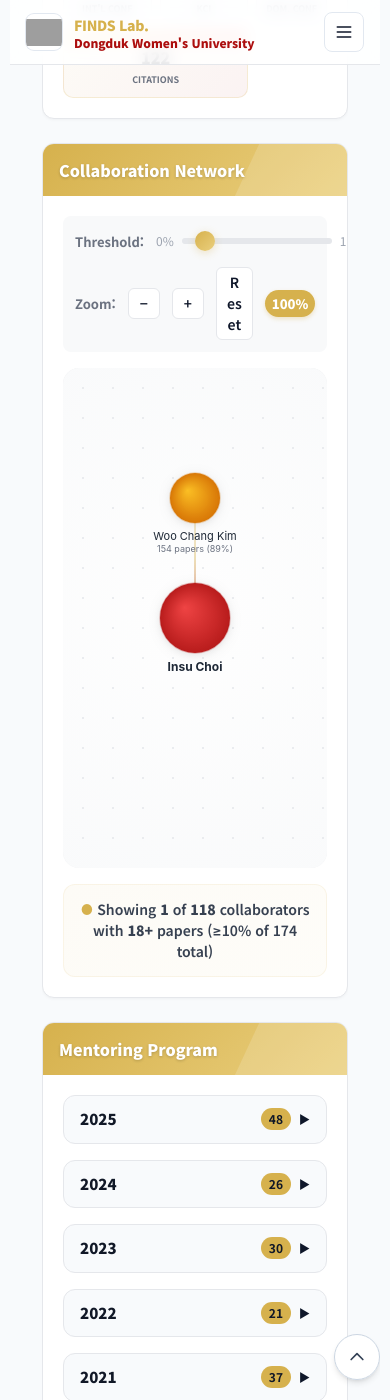
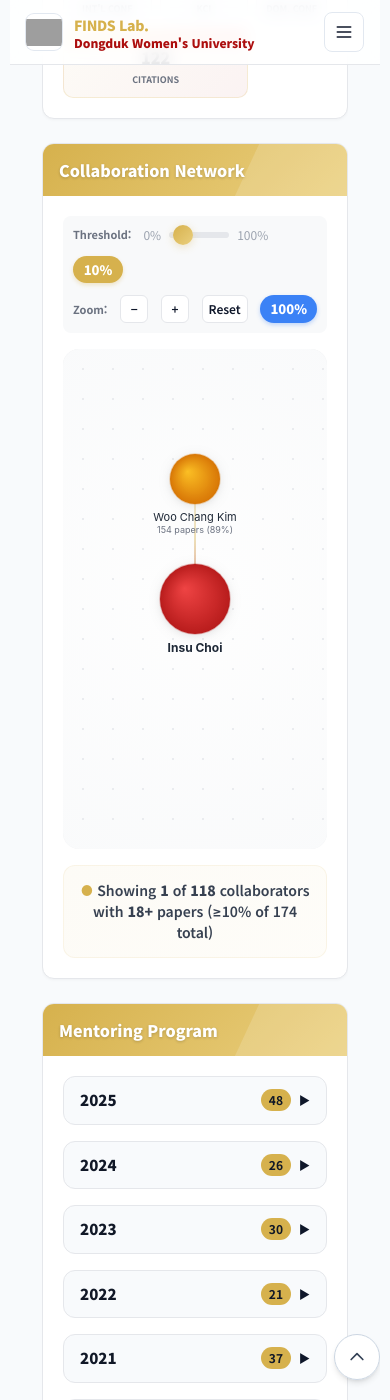
Before and after one commit to FinDS-Lab/site, a Jekyll site: the page built from members-director.html, in a window 390 px wide and 1400 px high, scrolled down 5995 px. Built offline with Jekyll 4.4.1, drawn with Linux system fonts in a browser that asks for light colours; nearby versions of some CDN libraries; grey boxes are pictures that could not be loaded.

Commit message:
Update members-director.html

```diff
--- a/members-director.html
+++ b/members-director.html
@@ -971,6 +971,8 @@ permalink: /members-director.html
  padding: 12px;
  background: #f8f9fa;
  border-radius: 8px;
+ max-width: 100%;
+ overflow-x: auto;
 }
 
 .control-group {
@@ -1128,6 +1131,13 @@ permalink: /members-director.html
  box-shadow: 0 2px 4px rgba(214,177,77,0.3);
 }
 
+/* Zoom 레벨 표시 - 다른 색상 (파란색 계열) */
+#zoomLevel {
+ background: #3b82f6;
+ color: white;
+ box-shadow: 0 2px 4px rgba(59,130,246,0.3);
+}
+
 .zoom-btn {
  padding: 4px 10px;
  background: white;
@@ -1153,10 +1163,37 @@ permalink: /members-director.html
    flex-direction: column;
    align-items: stretch;
    gap: 12px;
+   padding: 10px;
  }
 
  .control-group {
    justify-content: space-between;
+   flex-wrap: wrap;
+ }
+
+ .slider-container {
+   max-width: 100%;
+   flex: 1;
+ }
+
+ .network-slider {
+   width: 80px !important;  /* 150px에서 80px로 줄임 */
+ }
+}
+
+@media (max-width: 480px) {
+ .network-slider {
+   width: 60px !important;  /* 더 작은 화면에서는 60px */
+ }
+
+ .slider-label {
+   font-size: 11px !important;
+ }
+
+ .zoom-btn {
+   min-width: 28px !important;
+   padding: 4px 6px !important;
+   font-size: 12px !important;
  }
 }
 
```
Also changed, not shown: other parts of members-director.html (+1 -0 lines).
